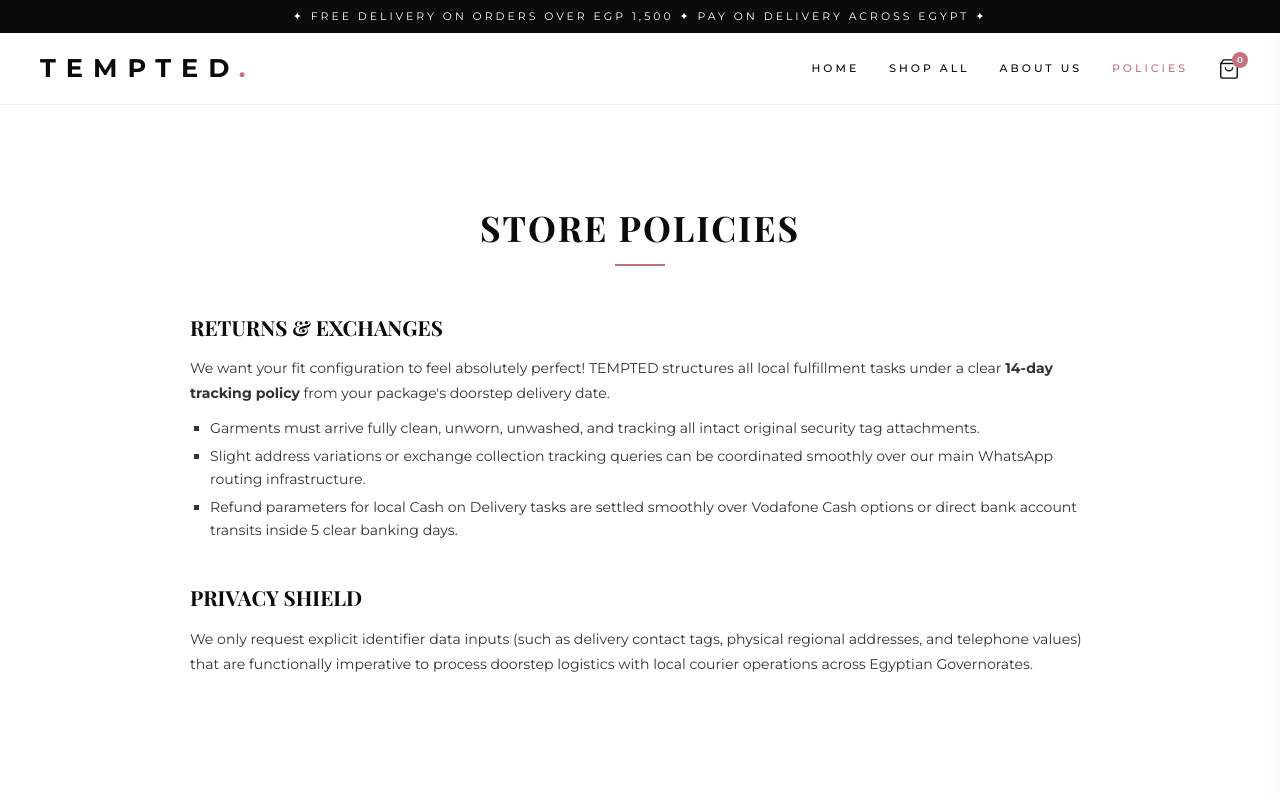
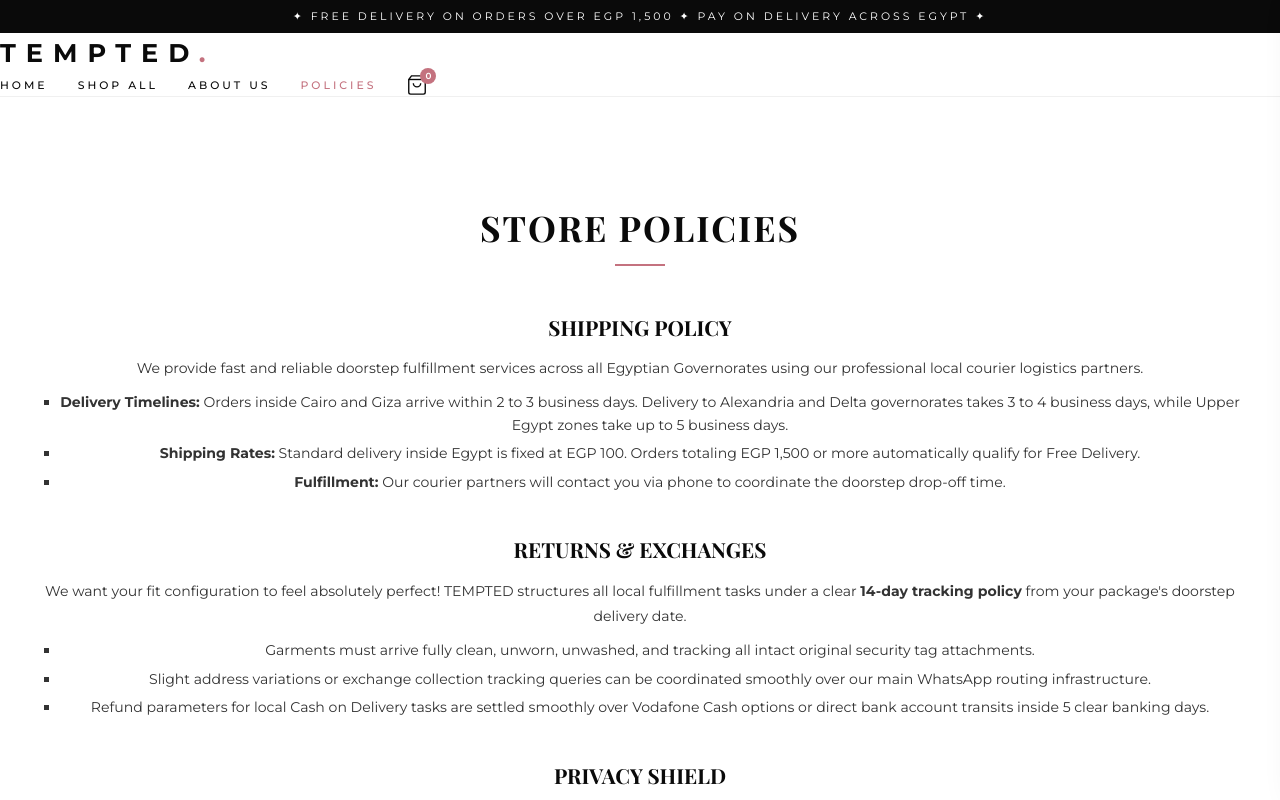
Before and after one commit to alwisaq-coder/Tempted-site, a plain HTML site: page policies/index.html in a window 1280 px wide. Shown: the top 800 px of the page. Drawn offline with nearby package versions, Linux system fonts and the light colour scheme; a web font is replaced by a local one.

Commit message:
Update index.html

```diff
--- a/policies/index.html
+++ b/policies/index.html
@@ -29,7 +29,7 @@
         .section { padding: 90px 40px; max-width: 1400px; margin: 110px auto 0; text-align: center; }
         .section-title { font-family: 'Playfair Display', serif; font-size: 2.2rem; text-transform: uppercase; letter-spacing: 2px; margin-bottom: 8px; }
         .section-line { width: 50px; height: 1.5px; background: var(--rose); margin: 0 auto 45px; }
-        .legal-wrapper { max-width: 900px; margin: 0 auto; text-align: left; }
+        .legal- { max-width: 900px; margin: 0 auto; text-align: left; }
         .legal-card { margin-bottom: 40px; }
         .legal-card h3 { font-family: 'Playfair Display', serif; font-size: 1.3rem; text-transform: uppercase; margin-bottom: 12px; }
         .legal-card p { font-size: 0.88rem; color: var(--gray-dark); line-height: 1.8; margin-bottom: 10px; }
@@ -111,7 +111,7 @@
         <div class="announcement">
             ✦ Free Delivery on Orders Over EGP 1,500 ✦ Pay on Delivery Across Egypt ✦
         </div>
-        <div class="nav-wrapper">
+        <div class="nav-">
             <button class="mobile-menu-toggle" onclick="toggleMobileMenu()">
                 <svg viewBox="0 0 24 24"><line x1="3" y1="12" x2="21" y2="12"/><line x1="3" y1="6" x2="21" y2="6"/><line x1="3" y1="18" x2="21" y2="18"/></svg>
             </button>
@@ -136,6 +136,15 @@
         <div class="section-line"></div>
 
         <div class="legal-wrapper">
+            <div class="legal-card">
+    <h3>Shipping Policy</h3>
+    <p>We provide fast and reliable doorstep fulfillment services across all Egyptian Governorates using our professional local courier logistics partners.</p>
+    <ul>
+        <li><strong>Delivery Timelines:</strong> Orders inside Cairo and Giza arrive within 2 to 3 business days. Delivery to Alexandria and Delta governorates takes 3 to 4 business days, while Upper Egypt zones take up to 5 business days.</li>
+        <li><strong>Shipping Rates:</strong> Standard delivery inside Egypt is fixed at EGP 100. Orders totaling EGP 1,500 or more automatically qualify for Free Delivery.</li>
+        <li><strong>Fulfillment:</strong> Our courier partners will contact you via phone to coordinate the doorstep drop-off time.</li>
+    </ul>
+</div>
             <div class="legal-card">
                 <h3>Returns & Exchanges</h3>
                 <p>We want your fit configuration to feel absolutely perfect! TEMPTED structures all local fulfillment tasks under a clear <strong>14-day tracking policy</strong> from your package's doorstep delivery date.</p>
```
